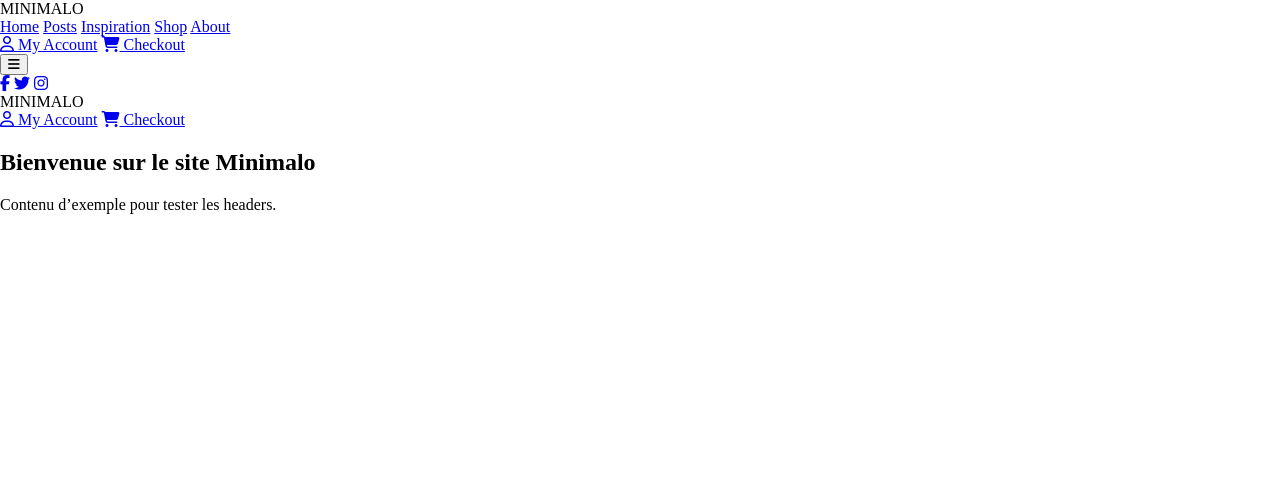
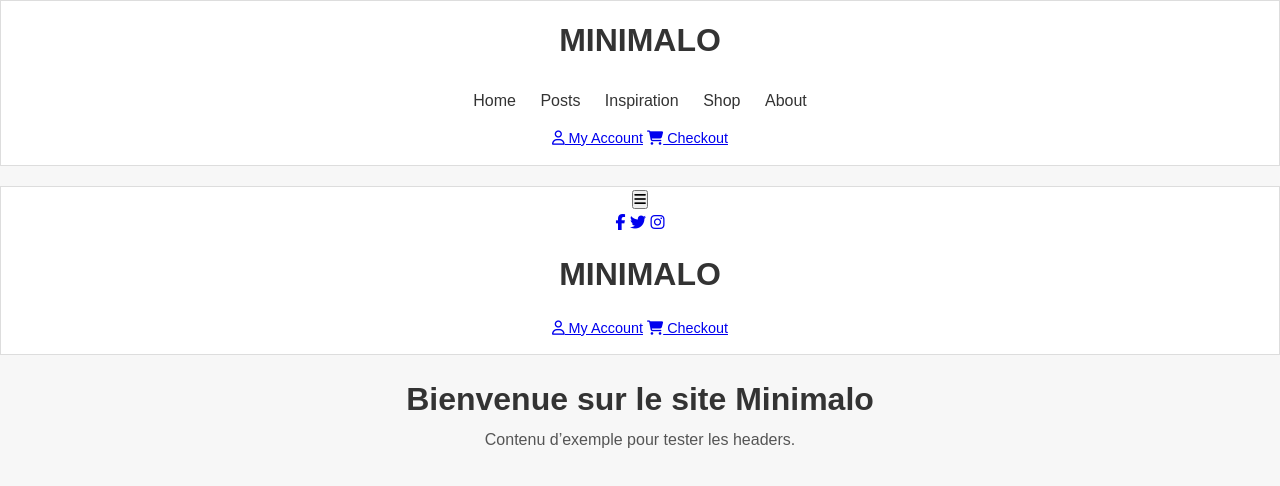
Before and after one commit to Joelnkiere/minimalo, a plain HTML site: page index.html in a window 1280 px wide. Drawn offline with Linux system fonts and the light colour scheme.

Commit message:
intégration css dans le projet

```diff
--- a/style.css
+++ b/style.css
@@ -1,33 +1,83 @@
-body{
+
+/* RESET SIMPLE */
+* {
   margin: 0;
   padding: 0;
+  box-sizing: border-box;
+}
 
+body {
+  font-family: Arial, sans-serif;
+  background: #f7f7f7;
+  color: #333;
+  line-height: 1.5;
 }
-.header{
-    display: flex;
-    flex-direction: column;
+
+.container {
+  max-width: 1100px;
+  margin: auto;
+  padding: 20px;
 }
-.contact{
-    background-color: black;
+
+h1 {
+  text-align: center;
+  font-size: 2rem;
+  margin-bottom: 5px;
+}
+
+p {
+  text-align: center;
+  margin-bottom: 30px;
+  color: #555;
+}
+
+/* HEADER STYLE (generic) */
+.header {
+  background: #fff;
+  border: 1px solid #ddd;
+  margin-bottom: 20px;
+  text-align: center;
+  padding-bottom: 10px;
+}
+
+.topbar {
+  background: #2c2c2c;
   color: white;
+  padding: 5px 15px;
   display: flex;
   justify-content: space-between;
-    padding: 10px 50px;
-    height: 40px;
+  align-items: center;
+  font-size: 0.9rem;
 }
-.droite{
-    display: flex;
-    align-items: center;
-    gap: 20px;
+
+.topbar a {
+  color: white;
+  text-decoration: none;
+  margin-left: 10px;
 }
-.droite a{
+
+.logo {
+  font-size: 2rem;
+  padding: 15px 0;
+  font-weight: bold;
+}
+
+nav {
+  padding: 10px 0;
+}
+
+nav a {
+  margin: 0 10px;
   text-decoration: none;
-    color: white;
+  color: #333;
+  font-weight: 500;
 }
-.navigation{
-    display: flex;
-    flex-direction: row;
-    align-items: center;
-    justify-content: space-between;
-    height: 100px;
+
+nav a:hover {
+  color: #007BFF;
 }
+
+.icons {
+  font-size: 0.9rem;
+  padding: 5px 0;
+}
```
Lines whose indentation alone changed are shown as unchanged.
